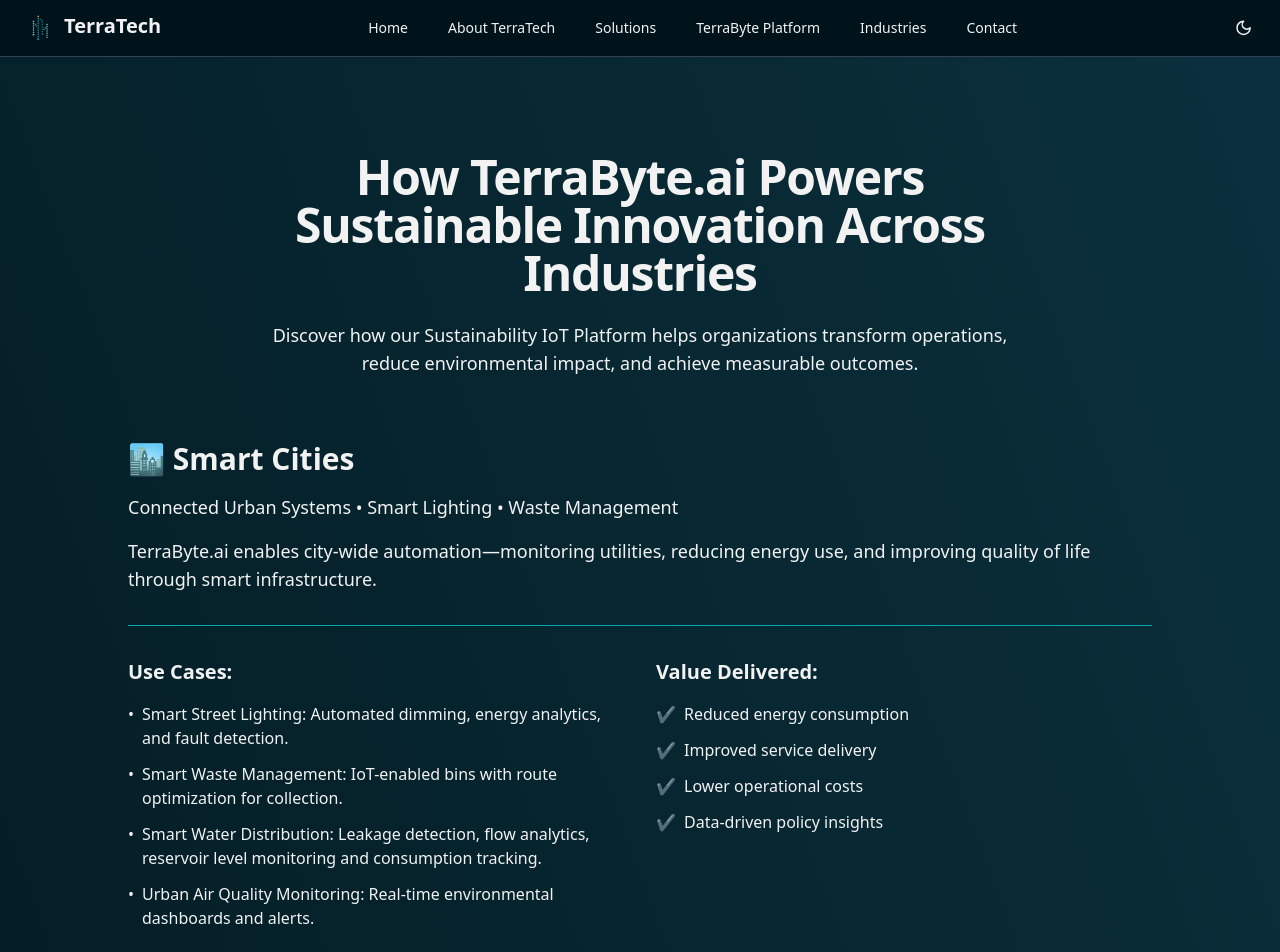
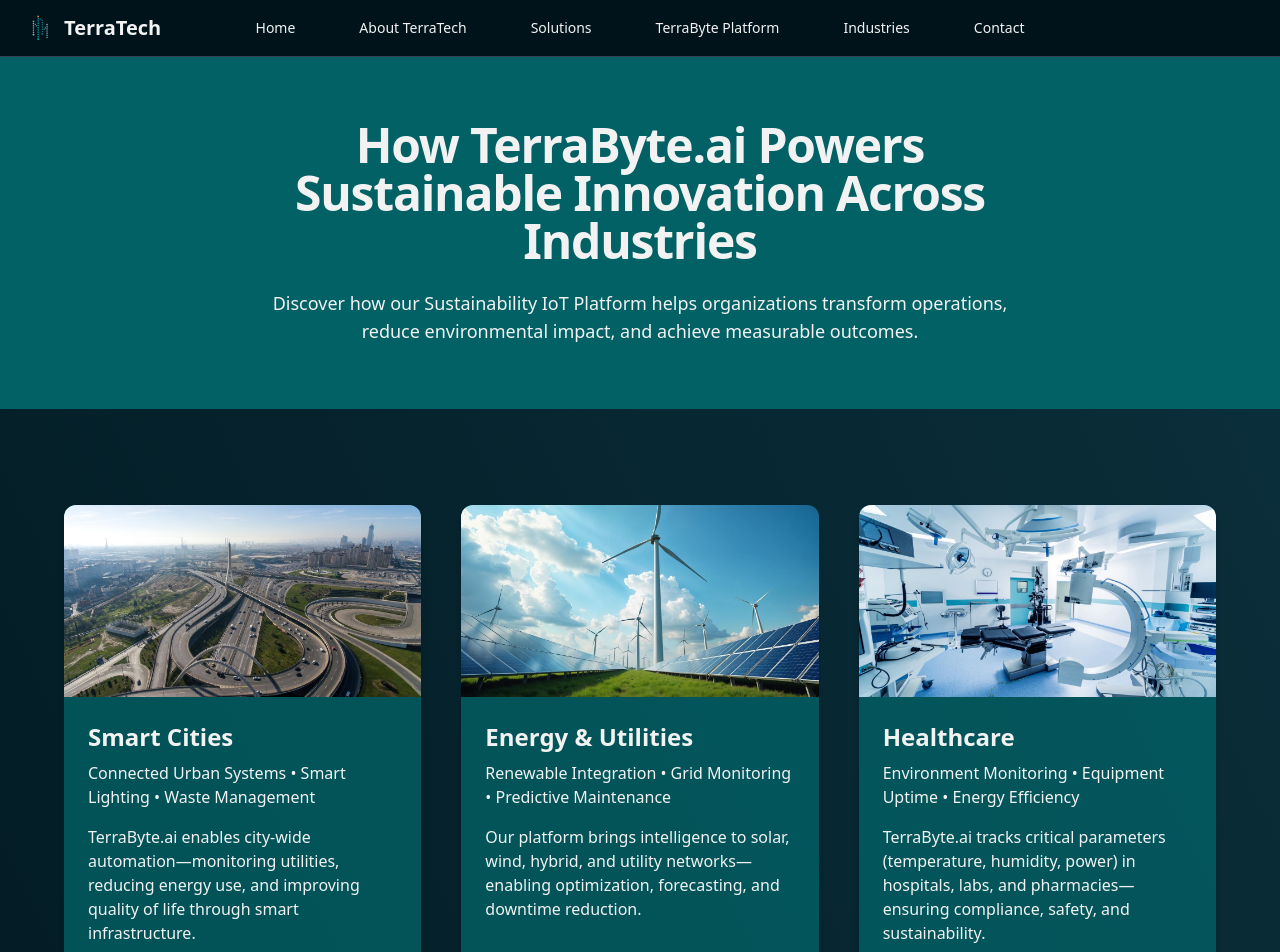
Before and after one commit to ishaanwadhwa/terratech, a React (Vite) app: page /industries in a window 1280 px wide. Shown: the top 952 px of the page. Built offline with nearby package versions, Linux system fonts and the light colour scheme.

Commit message:
enhancements

```diff
--- a/src/App.tsx
+++ b/src/App.tsx
@@ -6,7 +6,6 @@ import { WhatWeDo } from "./components/WhatWeDo";
 import { TerraBytePlatform } from "./components/TerraBytePlatform";
 import { Industries } from "./components/Industries";
 import { SustainabilityImpact } from "./components/SustainabilityImpact";
-import { CaseStudies } from "./components/CaseStudies";
 import { ContactSection } from "./components/ContactSection";
 import { Footer } from "./components/Footer";
 import { ScrollToTop } from "./components/ScrollToTop";
--- a/src/components/Industries.tsx
+++ b/src/components/Industries.tsx
@@ -1,6 +1,6 @@
 import React, { useRef, useState, useLayoutEffect } from "react";
 import { Button } from "../components/ui/button";
-import { Card } from "../components/ui/card";
+// import { Card } from "../components/ui/card"; // Remove or comment out this line
 
 // Import your images (update filenames as needed)
 import smartCitiesImg from "../assets/industries/smart-cities.jpeg";
@@ -34,73 +34,78 @@ interface IndustriesProps {
   isHomePage?: boolean;
 }
 
+// Define the type for an industry object
+interface Industry {
+  title: string;
+  image: string; // Assuming image is a string path or imported module
+  description: string;
+  description2: string;
+  useCases?: string[]; // Optional array
+  valueDelivered?: string[]; // Optional array
+}
+
+// Define the props for the IndustryCard sub-component
+interface IndustryCardProps {
+  industry: Industry;
+  isHomePage: boolean;
+}
+
 // Sub-component for individual Industry Cards
-const IndustryCard = ({ industry, isHomePage }) => {
-  const isMobile = useIsMobile(); // Determine mobile state for this specific card instance
-  // On desktop, start not expanded (false). On mobile, start expanded (true).
+// *** Added types for props ***
+const IndustryCard: React.FC<IndustryCardProps> = ({ industry, isHomePage }) => {
+  const isMobile = useIsMobile(); // Assume useIsMobile is correctly implemented elsewhere
   const [expanded, setExpanded] = useState(isMobile);
-  const [height, setHeight] = useState('auto'); // Start with auto height or initial calculated height
-  const contentRef = useRef(null); // Ref to measure the content's height
+  const [height, setHeight] = useState('auto');
+  // *** Typed the ref ***
+  const contentRef = useRef<HTMLDivElement>(null);
 
-  // Height when the card is collapsed on desktop (only description visible)
-  const collapsedHeight = 120;
+  const collapsedHeight = 120; // ADJUST THIS VALUE if description1 is still cut off
+  const heightBuffer = 20; // Add buffer to the calculated height
 
-  // --- Define the buffer for expanded height ---
-  const heightBuffer = 35; // Add 35px buffer to the calculated height
+  useLayoutEffect(() => {
+     setExpanded(isMobile);
+  }, [isMobile]);
 
-  // Effect to set the expanded state initially based on mobile status
-  useLayoutEffect(() => {
-     setExpanded(isMobile); // Always expanded on mobile, collapsed on desktop initially
-  }, [isMobile]); // Re-run if isMobile state changes
-
-  // Effect to measure content height and update the 'height' state for animation
   useLayoutEffect(() => {
     if (contentRef.current) {
       const currentContentHeight = contentRef.current.scrollHeight;
-      // If expanded (desktop hover or mobile) or on mobile, set height to fit content PLUS BUFFER.
-      // Otherwise (desktop not-hovered), set to collapsed height.
       if (expanded || isMobile) {
-        // Use the full measured height PLUS BUFFER for expanded state
         setHeight(`${currentContentHeight + heightBuffer}px`);
       } else {
-        // Use the adjusted collapsed height for desktop not-hovered
         setHeight(`${collapsedHeight}px`);
       }
     }
-    // Re-measure if expanded state changes, isMobile changes, or content changes.
-    // Also re-measure if the window is resized while expanded on desktop.
-  }, [expanded, isMobile, industry.description, industry.description2]); // Include dependencies that affect content size
+  }, [expanded, isMobile, industry.description, industry.description2]);
 
-  // Event handlers for desktop hover/focus (disabled on mobile)
+
   const handleMouseEnter = () => !isMobile && setExpanded(true);
   const handleMouseLeave = () => !isMobile && setExpanded(false);
-  const handleFocus = () => !isMobile && setExpanded(true); // For accessibility via keyboard
-  const handleBlur = () => !isMobile && setExpanded(false); // For accessibility
+  const handleFocus = () => !isMobile && setExpanded(true);
+  const handleBlur = () => !isMobile && setExpanded(false);
 
-  // *** Logic to remove emoji if on home page ***
   const displayTitle = isHomePage
-    ? industry.title.replace(/[\u{1F600}-\u{1F64F}\u{1F300}-\u{1F5FF}\u{1F680}-\u{1F6FF}\u{1F700}-\u{1F77F}\u{1F780}-\u{1F7FF}\u{1F800}-\u{1F8FF}\u{1F900}-\u{1F9FF}\u{1FA00}-\u{1FA6F}\u{1FA70}-\u{1FAFF}\u{2600}-\u{26FF}\u{2700}-\u{27BF}]/gu, '').trim()
+    ? industry.title.replace(/[\u{1F600}-\u{1F64F}\u{1F300}-\u{1F5FF}\u{1F680}-\u{1F6FF}\u{1F700}-\u{1F77F}\u{1F800}-\u{1F8FF}\u{1F900}-\u{1F9FF}\u{1FA00}-\u{1FA6F}\u{1FA70}-\u{1FAFF}\u{2600}-\u{26FF}\u{2700}-\u{27BF}]/gu, '').trim()
     : industry.title;
+
 
   return (
     <div
-      key={industry.title}
+      key={industry.title} // Use original title as key
       className="relative rounded-xl overflow-hidden shadow-lg h-[480px] group" // Card container fixed height
       onMouseEnter={handleMouseEnter}
       onMouseLeave={handleMouseLeave}
-      onFocus={handleFocus} // Add focus handlers for keyboard navigation
+      onFocus={handleFocus}
       onBlur={handleBlur}
-      tabIndex={0} // Make the card focusable
+      tabIndex={0}
     >
       {/* Background Image */}
       {industry.image && (
         <img
           src={industry.image}
-          alt={displayTitle}
+          alt={displayTitle} // Use displayTitle for alt text
           className="absolute inset-0 w-full h-full object-cover"
         />
       )}
-      {/* Optional: dark overlay for readability */}
       <div className="absolute inset-0 bg-black/40 z-0" />
 
       {/* Animated Overlay */}
@@ -110,17 +115,15 @@ const IndustryCard = ({ industry, isHomePage }) => {
           bg-background/80 backdrop-blur-md p-6 rounded-t-xl overflow-hidden
         `}
         style={{
-          // --- PRIMARY PLACE FOR TRANSITION AND HEIGHT ---
-          height: height, // Use the calculated or fixed height
-          transition: "height 0.8s cubic-bezier(0.4, 0, 0.2, 1)", // Smooth transition defined here
-          // -----------------------------------------------
+          height: height,
+          transition: "height 0.8s cubic-bezier(0.4, 0, 0.2, 1)",
         }}
       >
          {/* Inner container to measure content height */}
-         <div ref={contentRef} className="w-full">
+         {/* *** Typed the ref attribute *** */}
+         <div ref={contentRef as React.RefObject<HTMLDivElement>} className="w-full">
             <h3 className="text-xl font-bold mb-2">{displayTitle}</h3>
             <p className="text-muted-foreground mb-2">{industry.description}</p>
-            {/* description2 is only rendered if expanded (desktop hover) or on mobile */}
             {(expanded || isMobile) && industry.description2 && (
               <p
                 className="text-muted-foreground mt-2"
@@ -267,7 +270,8 @@ export function Industries({ isHomePage = false }: IndustriesProps) {
   }
 
   return (
-    <section className="container py-24">
+    <>
+      <div className="w-full bg-slate-100 dark:bg-muted py-16 px-4">
         <div className="mx-auto max-w-3xl text-center">
           <h1 className="text-4xl font-bold tracking-tight sm:text-5xl">
             How TerraByte.ai Powers Sustainable Innovation Across Industries
@@ -276,36 +280,37 @@ export function Industries({ isHomePage = false }: IndustriesProps) {
             Discover how our Sustainability IoT Platform helps organizations transform operations, reduce environmental impact, and achieve measurable outcomes.
           </p>
         </div>
-      <div className="mx-auto mt-16 max-w-5xl space-y-16">
+      </div>
+      <section className="container py-24">
+        <div className="mx-auto mt-0 grid max-w-6xl gap-10 md:grid-cols-2 lg:grid-cols-3">
           {industries.map((industry) => (
-          <div key={industry.title} className="space-y-8">
-            <div className="border-b pb-8">
-              <h2 className="text-3xl font-bold mb-4">{industry.title}</h2>
-              <p className="text-lg text-muted-foreground mb-4">{industry.description}</p>
+            <div key={industry.title} className="bg-white/80 dark:bg-muted/80 rounded-xl shadow-md overflow-hidden flex flex-col h-full">
+              {/* Image at the top */}
+              <img
+                src={industry.image}
+                alt={industry.title}
+                className="w-full h-48 object-cover"
+              />
+              {/* Text content below */}
+              <div className="p-6 flex flex-col flex-1">
+                <h2 className="text-2xl font-bold mb-2">{industry.title.replace(/^[^\w]+/, '')}</h2>
+                <p className="text-base text-muted-foreground mb-4">{industry.description}</p>
                 {industry.description2 && (
-                <p className="text-lg text-muted-foreground" dangerouslySetInnerHTML={{ __html: industry.description2 }} />
+                  <p className="text-base text-muted-foreground mb-4" dangerouslySetInnerHTML={{ __html: industry.description2 }} />
                 )}
-            </div>
-            <div className="grid md:grid-cols-2 gap-8">
-              <div>
-                <h3 className="text-xl font-semibold mb-4">Use Cases:</h3>
-                <ul className="space-y-3">
-                  {industry.useCases.map((useCase, index) => (
-                    <li key={index} className="flex items-start">
-                      <span className="mr-2">•</span>
-                      <span>{useCase}</span>
-                    </li>
+                <div className="mt-4">
+                  <h3 className="text-lg font-semibold mb-2">Use Cases:</h3>
+                  <ul className="list-disc list-inside space-y-1 text-sm">
+                    {industry.useCases?.map((useCase, idx) => (
+                      <li key={idx}>{useCase}</li>
                     ))}
                   </ul>
                 </div>
-              <div>
-                <h3 className="text-xl font-semibold mb-4">Value Delivered:</h3>
-                <ul className="space-y-3">
-                  {industry.valueDelivered.map((value, index) => (
-                    <li key={index} className="flex items-start">
-                      <span className="mr-2">✔️</span>
-                      <span>{value}</span>
-                    </li>
+                <div className="mt-4">
+                  <h3 className="text-lg font-semibold mb-2">Value Delivered:</h3>
+                  <ul className="list-disc list-inside text-sm">
+                    {industry.valueDelivered?.map((value, idx) => (
+                      <li key={idx}>{value}</li>
                     ))}
                   </ul>
                 </div>
@@ -314,5 +319,6 @@ export function Industries({ isHomePage = false }: IndustriesProps) {
           ))}
         </div>
       </section>
+    </>
   );
 }
--- a/src/components/Navbar.tsx
+++ b/src/components/Navbar.tsx
@@ -14,7 +14,6 @@ import {
 import { buttonVariants } from "../components/ui/button";
 import { Menu } from "lucide-react";
 import { LogoIcon } from "./Icons";
-import { ModeToggle } from "./mode-toggle";
 
 interface RouteProps {
   href: string;
@@ -57,22 +56,40 @@ export const Navbar = () => {
   return (
     <header className="sticky border-b-[1px] top-0 z-40 w-full bg-white dark:border-b-slate-700 dark:bg-background">
       <NavigationMenu className="mx-auto">
-        <NavigationMenuList className="container h-14 px-4 w-screen flex justify-between ">
-          <NavigationMenuItem className="font-bold flex">
+        <NavigationMenuList className="container h-14 px-4 w-screen flex items-center">
+          {/* Left: Logo and company name */}
+          <div className="flex items-center" style={{ minWidth: 180, maxWidth: 180 }}>
             <a
               rel="noreferrer noopener"
               href="/"
-              className="ml-2 font-bold text-xl flex"
+              className="ml-2 font-bold text-xl flex items-center"
             >
               <LogoIcon />
               TerraTech
             </a>
-          </NavigationMenuItem>
+          </div>
 
-          {/* mobile */}
+          {/* Center: Nav links (desktop) */}
+          <nav className="hidden md:flex flex-1 justify-center gap-8">
+            {routeList.map((route: RouteProps, i) => (
+              <a
+                rel="noreferrer noopener"
+                href={route.href}
+                key={i}
+                className={`text-[17px] ${buttonVariants({
+                  variant: "ghost",
+                })}`}
+              >
+                {route.label}
+              </a>
+            ))}
+          </nav>
+
+          {/* Right: Placeholder for alignment (was ModeToggle) */}
+          <div className="hidden md:flex" style={{ minWidth: 180, maxWidth: 180 }}></div>
+
+          {/* Mobile menu */}
           <span className="flex md:hidden">
-            <ModeToggle />
-
             <Sheet
               open={isOpen}
               onOpenChange={setIsOpen}
@@ -108,26 +125,6 @@ export const Navbar = () => {
               </SheetContent>
             </Sheet>
           </span>
-
-          {/* desktop */}
-          <nav className="hidden md:flex gap-2">
-            {routeList.map((route: RouteProps, i) => (
-              <a
-                rel="noreferrer noopener"
-                href={route.href}
-                key={i}
-                className={`text-[17px] ${buttonVariants({
-                  variant: "ghost",
-                })}`}
-              >
-                {route.label}
-              </a>
-            ))}
-          </nav>
-
-          <div className="hidden md:flex gap-2">
-            <ModeToggle />
-          </div>
         </NavigationMenuList>
       </NavigationMenu>
     </header>
--- a/src/components/SustainabilityImpact.tsx
+++ b/src/components/SustainabilityImpact.tsx
@@ -57,7 +57,6 @@ export function SustainabilityImpact() {
         <Button size="lg" asChild>
           <a
             href="/Terratech | Industry Use Cases.pdf"
-            download="Terratech | Industry Use Cases.pdf"
             target="_blank"
             rel="noopener noreferrer"
           >
--- a/src/components/WhatWeDo.tsx
+++ b/src/components/WhatWeDo.tsx
@@ -1,5 +1,5 @@
 import { Button } from "../components/ui/button";
-import { Card, CardContent, CardDescription, CardHeader, CardTitle } from "../components/ui/card";
+// import { Card, CardContent, CardDescription, CardHeader, CardTitle } from "../components/ui/card";
 
 // Import your images (update filenames as needed)
 import renewableEnergyImg from "../assets/industries/energy-utilities.jpeg";
```
Lines whose indentation alone changed are shown as unchanged.
